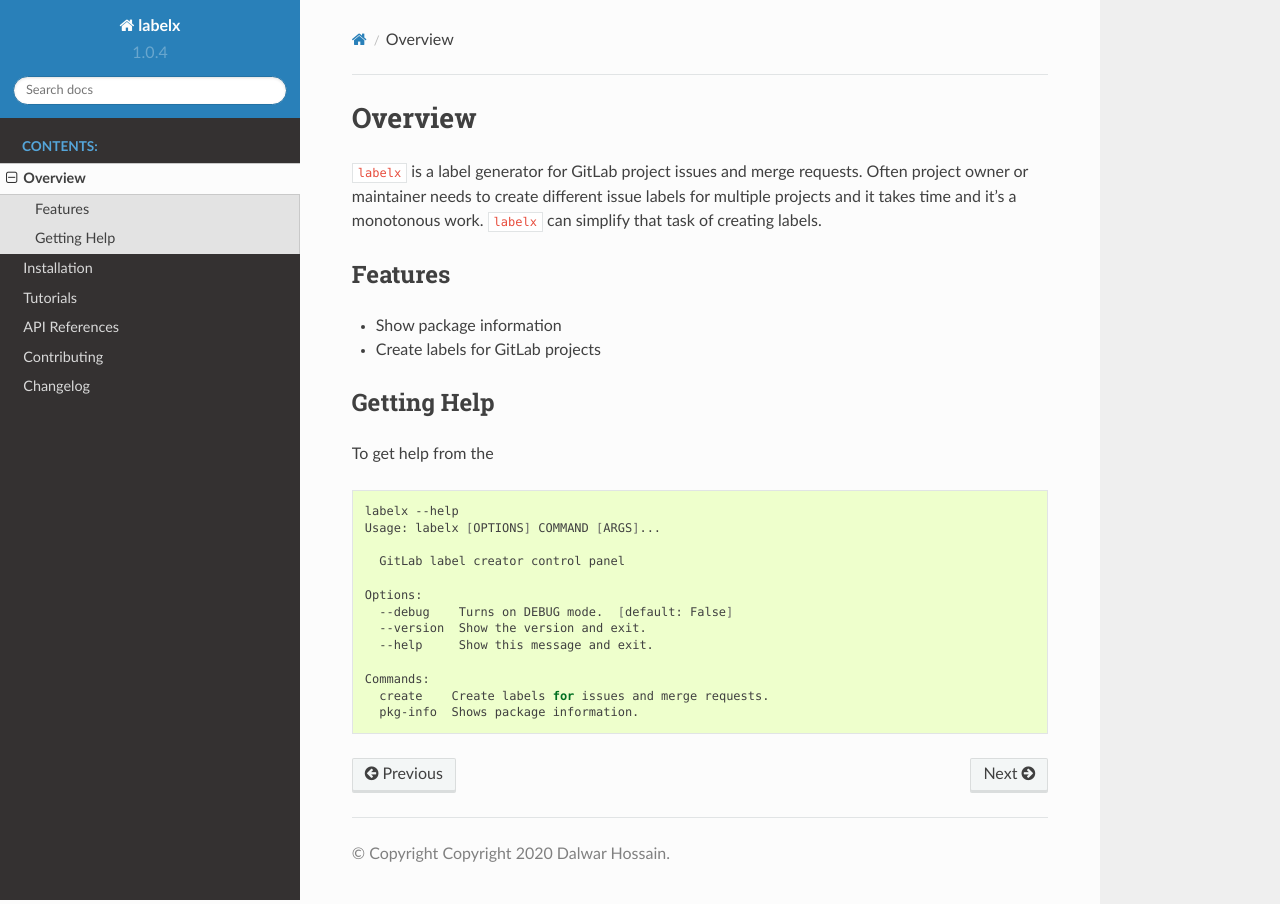
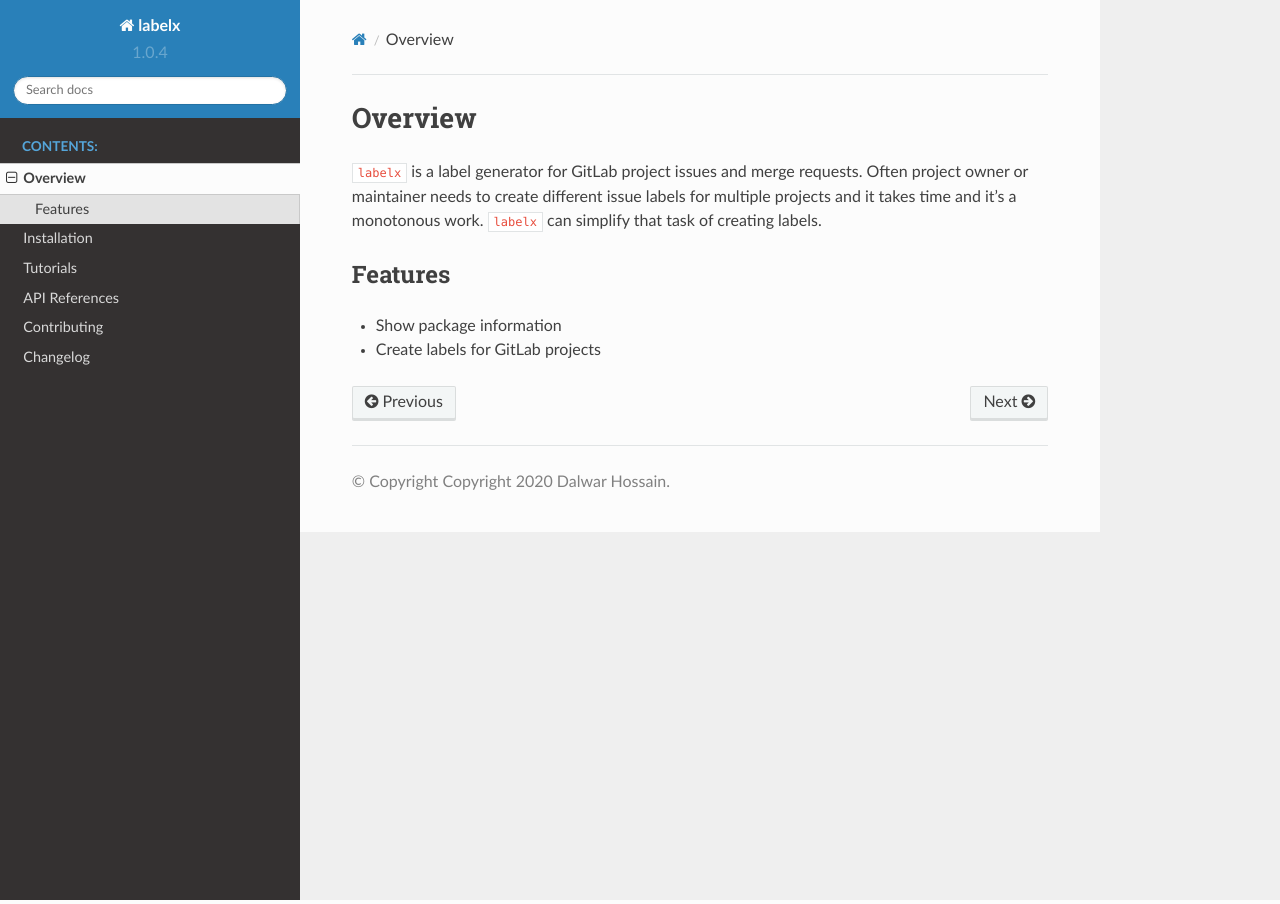
Before and after one commit to devopsforhumans/labelx, a Sphinx documentation site: the page built from docs/source/overview.rst, in a window 1280 px wide. Built offline with Sphinx 7.4.7 and the Read the Docs theme 2.0.0, drawn with Linux system fonts in a browser that asks for light colours.

Commit message:
fixed overview section of the docs
Signed-off-by: dalwar23 <5631766+dalwar23@users.noreply.github.com>

```diff
--- a/docs/source/overview.rst
+++ b/docs/source/overview.rst
@@ -13,25 +13,3 @@
 
 * Show package information
 * Create labels for GitLab projects
-
-
-Getting Help
-------------
-
-To get help from the
-
-.. code-block:: shell
-
-   labelx --help
-   Usage: labelx [OPTIONS] COMMAND [ARGS]...
-
-     GitLab label creator control panel
-
-   Options:
-     --debug    Turns on DEBUG mode.  [default: False]
-     --version  Show the version and exit.
-     --help     Show this message and exit.
-
-   Commands:
-     create    Create labels for issues and merge requests.
-     pkg-info  Shows package information.
```
